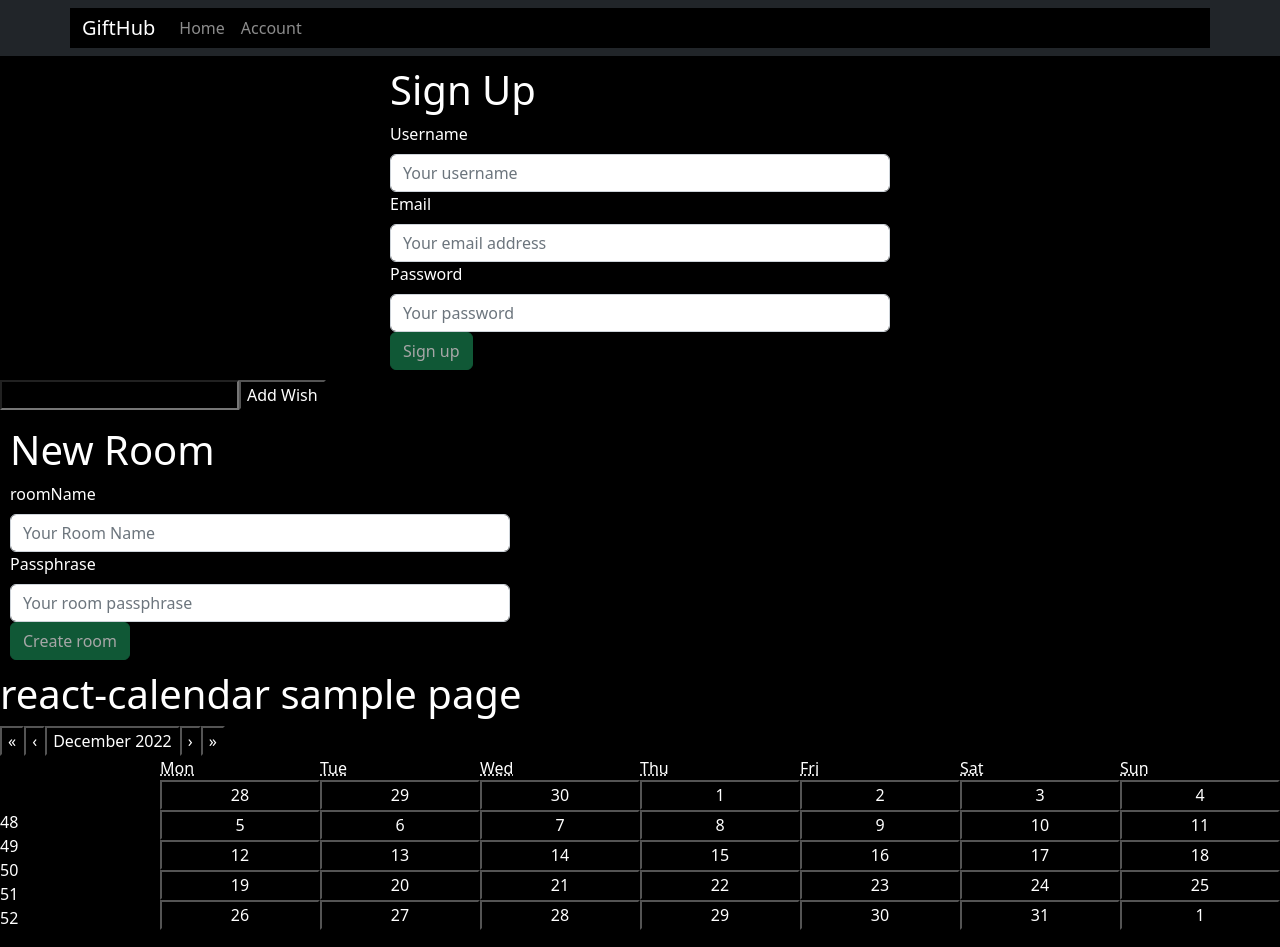
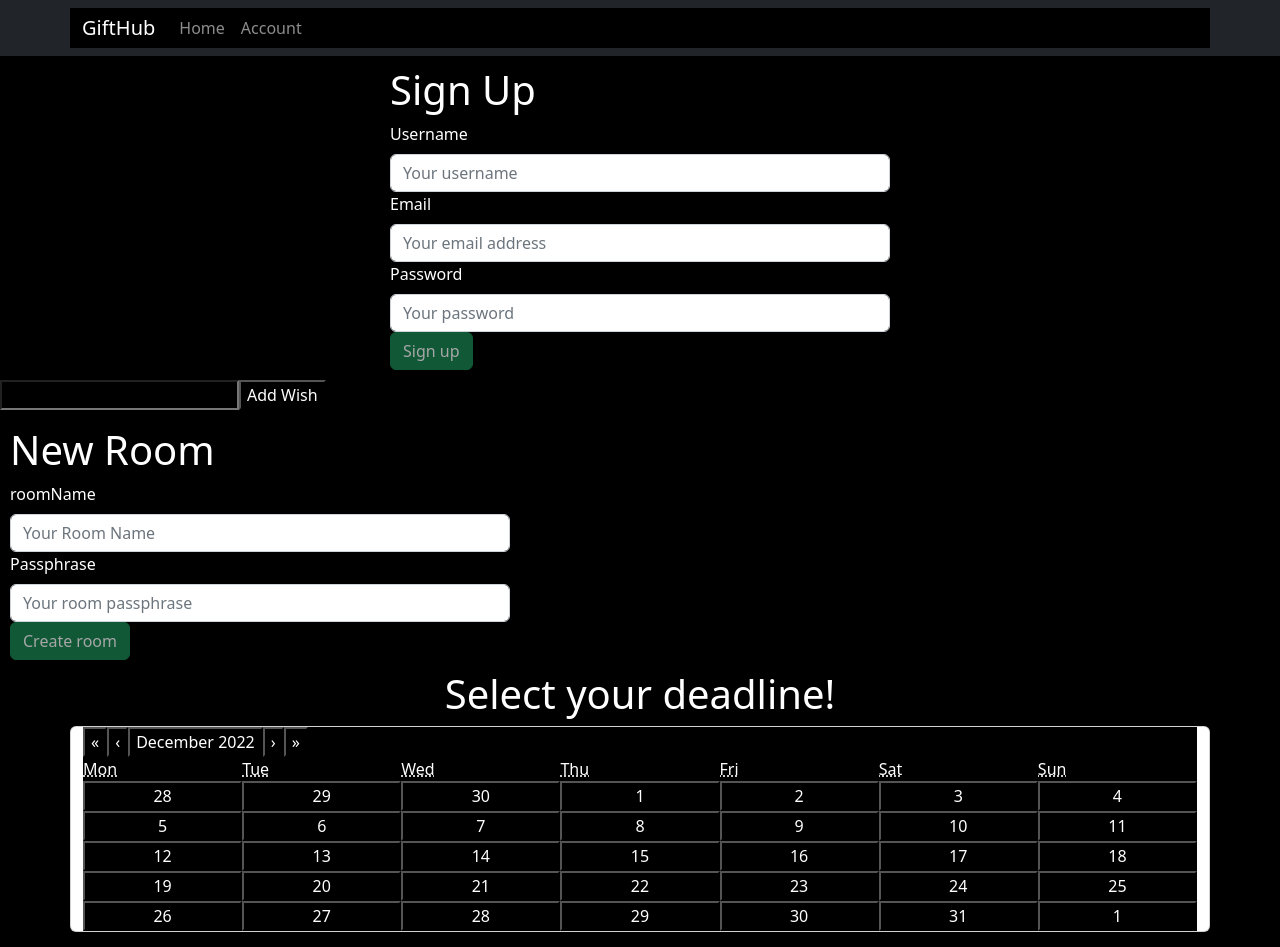
Before and after one commit to aumcintyre/GiftHub, a React (Create React App) app in the folder client/: page / in a window 1280 px wide. Shown: the top 947 px of the page. Built offline with nearby package versions, Linux system fonts and the light colour scheme.

Commit message:
adding renderpage logic to navbar/home page

```diff
--- a/client/src/Components/Calender.js
+++ b/client/src/Components/Calender.js
@@ -1,17 +1,22 @@
 import React, { useState } from 'react';
 import Calendar from 'react-calendar';
+
+
+//The number on the left is the current week / 52
+// showWeekNumbers value={value} (add this to the calendar component to show the week numbers again)
+
 
 function ExchangeCalendar() {
   const [value, onChange] = useState(new Date());
 
   return (
-    <div className="Sample">
+    <div>
       <header>
-        <h1>react-calendar sample page</h1>
+        <h1 className='custom-header'>Select your deadline!</h1>
       </header>
-      <div className="Sample__container">
+      <div className="container card">
         <main className="Sample__container__content">
-          <Calendar onChange={onChange} showWeekNumbers value={value} />
+          <Calendar onChange={onChange} />
         </main>
       </div>
     </div>
--- a/client/src/index.css
+++ b/client/src/index.css
@@ -10,7 +10,7 @@ form {
 
 }
 
-.signup-form{
+.signup-form {
     display: flex;
     align-items: center;
     justify-content: center;
@@ -18,8 +18,12 @@ form {
 }
 
 
-.login-form{
+.login-form {
     display: flex;
     align-items: center;
     justify-content: center;
 }
+
+.custom-header {
+    text-align: center;
+}
```
Also changed, not shown: client/src/Components/Navbar.js (+20 -2 lines), client/src/Pages/Home.js (+30 -30 lines).
